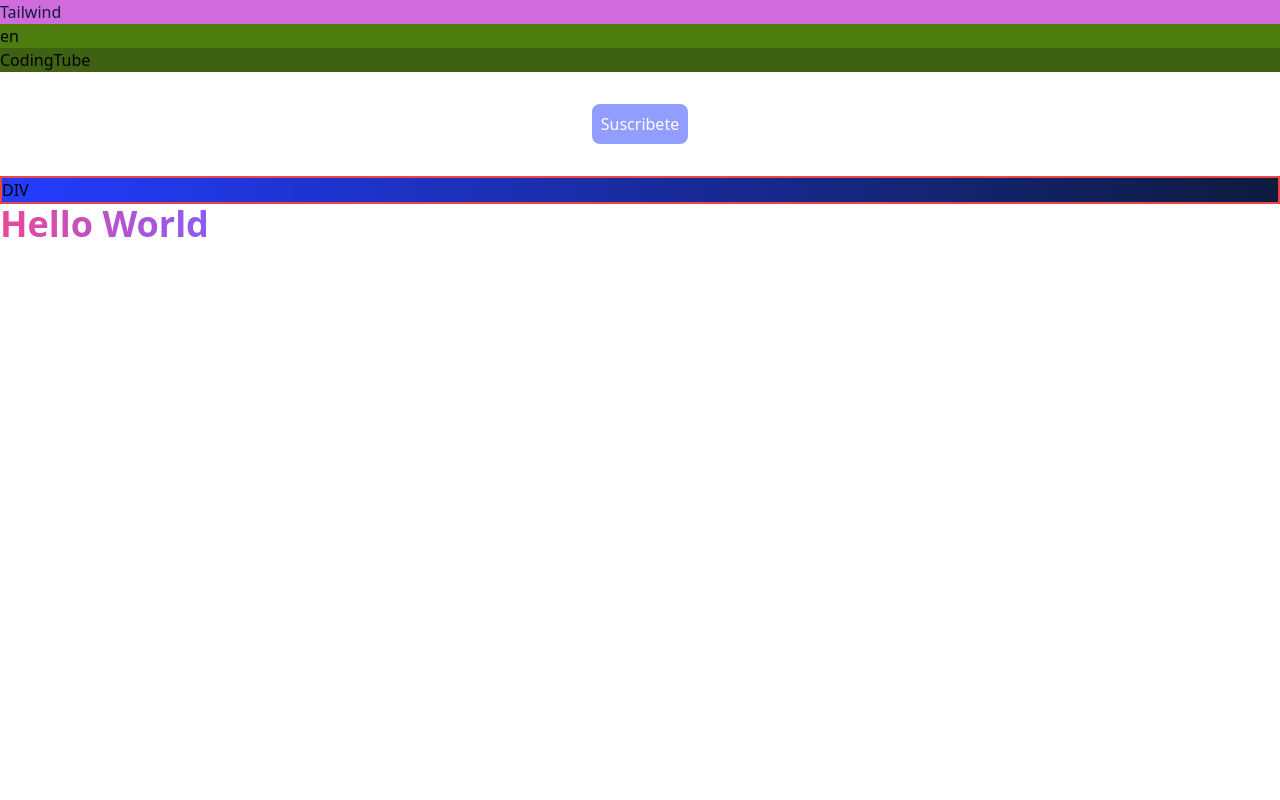
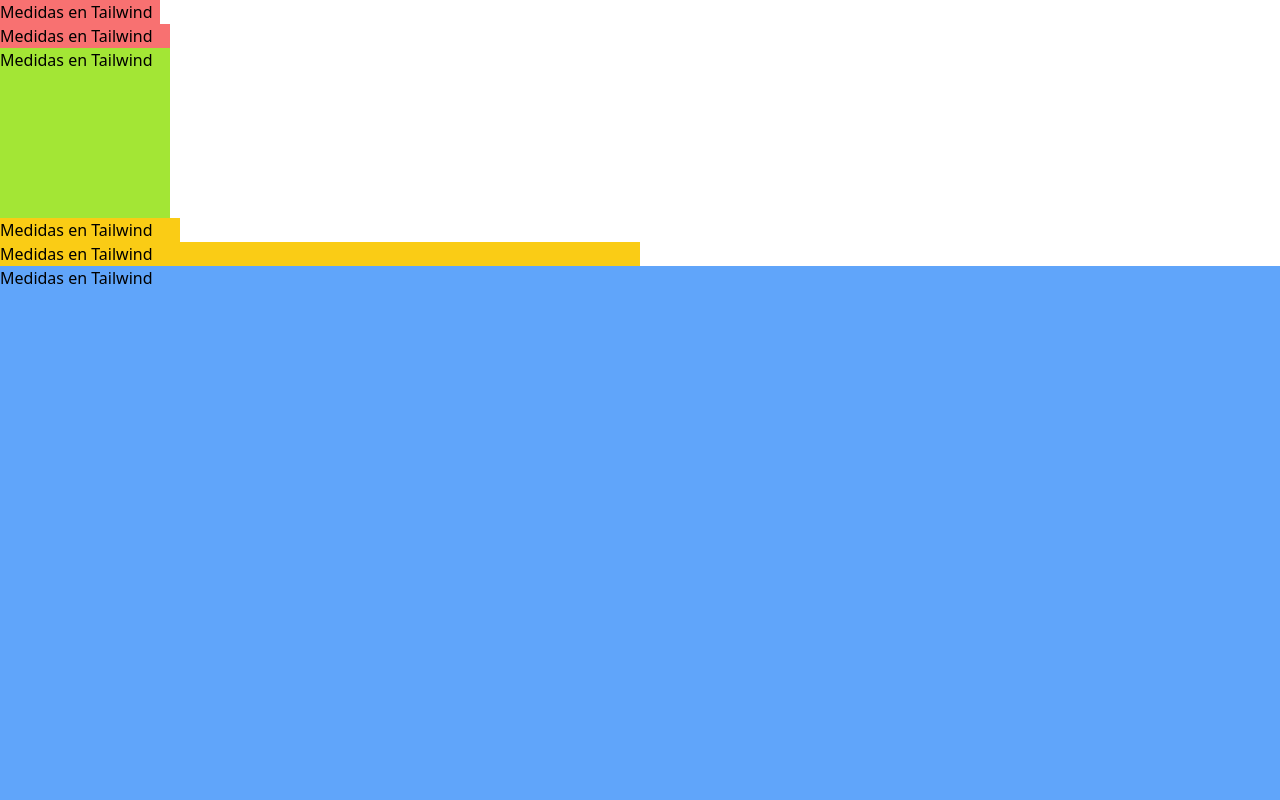
Before and after one commit to dturin1997/TailwindDesdeCero_CodingTube, a website: page TailwindDesdeCero/src/index.html in a window 1280 px wide. Shown: the top 800 px of the page. Drawn offline with Linux system fonts and the light colour scheme.

Commit message:
Como trabajar con ANCHO y ALTO en Tailwind CSS

```diff
--- a/TailwindDesdeCero/src/index.html
+++ b/TailwindDesdeCero/src/index.html
@@ -10,30 +10,19 @@
     />
     <!-- <script src="https://cdn.tailwindcss.com"></script> -->
     <link href="./output.css" rel="stylesheet" />
-    <title>Tailwind - Colores</title>
+    <title>Tailwind - Medidas</title>
   </head>
   <body>
-    <h2 class="bg-[#d06bdd] text-azul-oscuro">Tailwind</h2>
-    <h2 class="bg-lime-700">en</h2>
-    <h2 class="bg-lime-800">CodingTube</h2>
-
-    <button
-      class="bg-azul-claro/50 hover:bg-azul-oscuro text-white p-2 rounded-lg w-24 mx-auto block my-8"
-    >
-      Suscribete
-    </button>
-
-    <div
-      class="bg-gradient-to-r from-azul-claro to-azul-oscuro border-red-500 border-2"
-    >
-      DIV
-    </div>
-
-    <div class="text-4xl font-extrabold">
-      <span
-        class="bg-clip-text text-transparent bg-gradient-to-r from-pink-500 to-violet-500"
-        >Hello World
-      </span>
+    <div class="bg-red-400 w-40">Medidas en Tailwind</div>
+    <div class="bg-red-400 w-[170px]">Medidas en Tailwind</div>
+    <div class="bg-lime-400 w-42 h-42">Medidas en Tailwind</div>
+    <div class="bg-yellow-400 w-43 h-43">Medidas en Tailwind</div>
+    <div class="bg-yellow-400 w-1/2">Medidas en Tailwind</div>
+    <div class="bg-blue-400 h-screen">Medidas en Tailwind</div>
+    <!-- Debe tener contenedor padre
+         diferente al body -->
+    <div class="h-[100px]">
+      <div class="bg-green-400 h-full">Medidas en Tailwind</div>
     </div>
   </body>
 </html>
--- a/TailwindDesdeCero/tailwind.config.js
+++ b/TailwindDesdeCero/tailwind.config.js
@@ -7,6 +7,12 @@
         "azul-claro": "#243cff",
         "azul-oscuro": "#0d1b3e",
       },
+      spacing: {
+        42: "170px",
+      },
+      width: {
+        43: "180px",
+      },
     },
   },
   plugins: [],
```
Also changed, not shown: TailwindDesdeCero/src/output.css.
